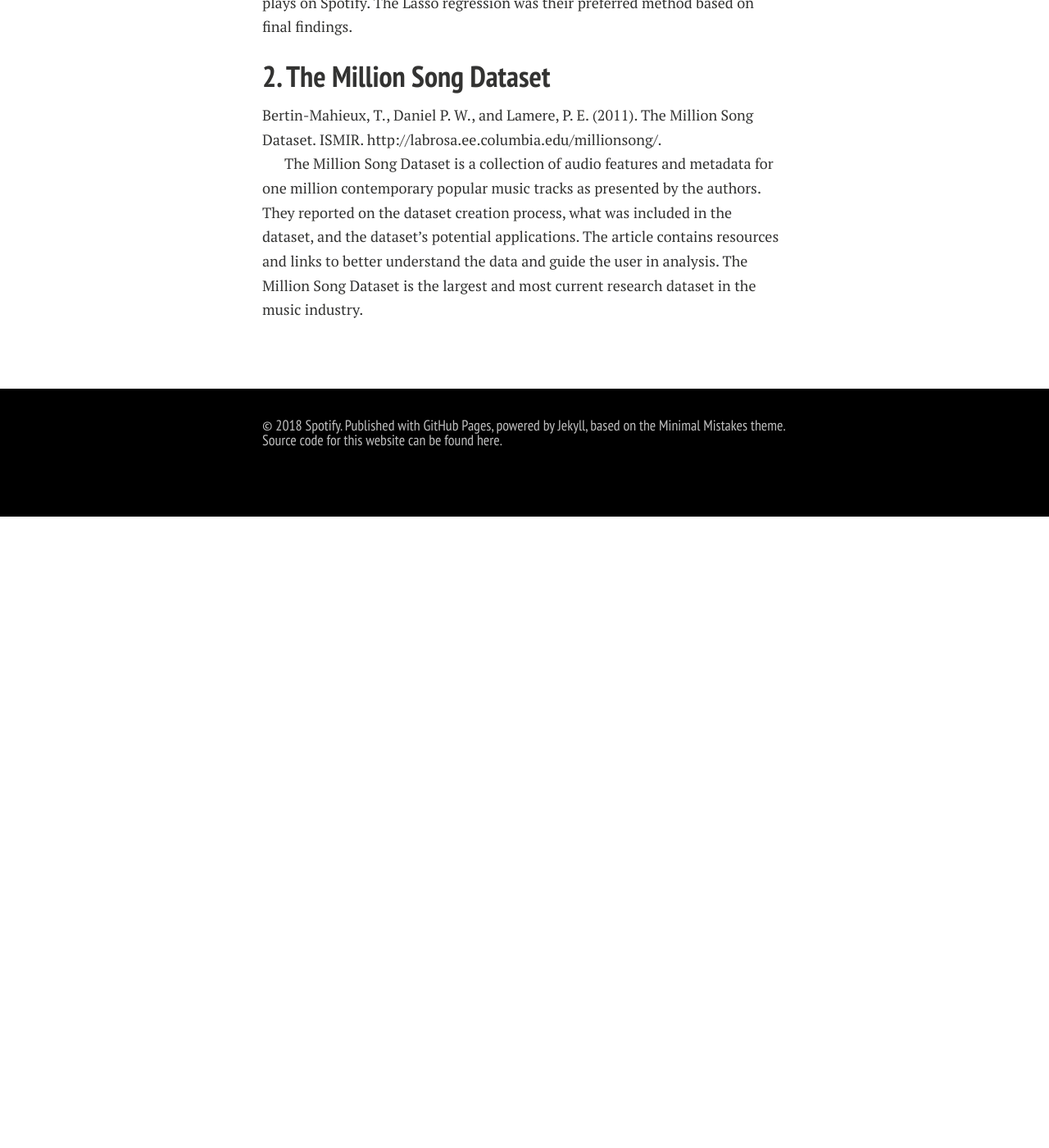
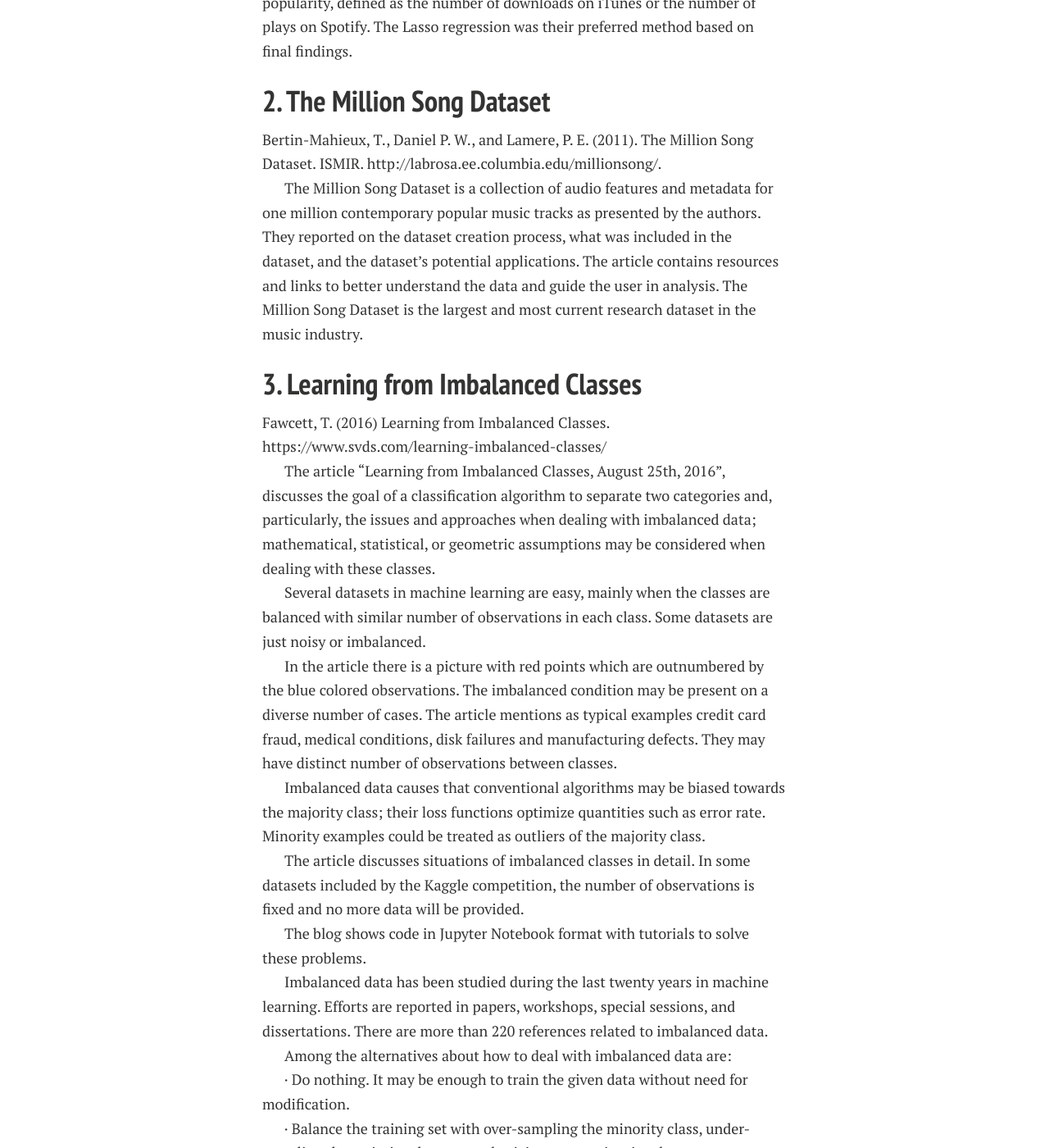
Before and after one commit to lyannaliu/lyannaliu.github.io, a Jekyll site: the page built from literature.md, in a window 1280 px wide and 1400 px high, scrolled down 1199 px. Shown: the whole window at 82% size. Built offline with Jekyll 4.4.1, drawn with Linux system fonts in a browser that asks for light colours; nearby versions of some CDN libraries; before the commit the page ends 1829 px from its top, so only the background shows below that; some of the changed text lies outside the part shown.

Commit message:
Update literature.md

```diff
--- a/literature.md
+++ b/literature.md
@@ -10,6 +10,7 @@ pubs:
 
 * [1. Predicting Song Popularity](#1)
 * [2. The Million Song Dataset](#2)
+* [3. Learning from Imbalanced Classes](#3)
 
 This project reviews the literature relevant to its main purpose of identifying key characteristics associated with the likeability of songs. Articles considered for the review were mainly related to the use of the Million Song Dataset and the use of Python for the analysis, as well as all classification and prediction algorithms discussed during the CSCI 109 course, in Summer 2018 at Harvard University.
 
@@ -30,3 +31,68 @@ As discussed in the conclusion, the authors also created their own metric of pop
 Bertin-Mahieux, T., Daniel P. W., and Lamere, P. E. (2011). The Million Song Dataset. ISMIR. http://labrosa.ee.columbia.edu/millionsong/.
 
 The Million Song Dataset is a collection of audio features and metadata for one million contemporary popular music tracks as presented by the authors. They reported on the dataset creation process, what was included in the dataset, and the dataset’s potential applications. The article contains resources and links to better understand the data and guide the user in analysis. The Million Song Dataset is the largest and most current research dataset in the music industry.
+
+<h2 id="3">3. Learning from Imbalanced Classes</h2>
+Fawcett, T. (2016) Learning from Imbalanced Classes. https://www.svds.com/learning-imbalanced-classes/
+
+The article “Learning from Imbalanced Classes, August 25th, 2016”, discusses the goal of a classification algorithm to separate two categories and, particularly, the issues and approaches when dealing with imbalanced data; mathematical, statistical, or geometric assumptions may be considered when dealing with these classes.
+
+Several datasets in machine learning are easy, mainly when the classes are balanced with similar number of observations in each class. Some datasets are just noisy or imbalanced.
+
+In the article there is a picture with red points which are outnumbered by the blue colored observations. The imbalanced condition may be present on a diverse number of cases.  The article mentions as typical examples credit card fraud, medical conditions, disk failures and manufacturing defects. They may have distinct number of observations between classes.
+
+Imbalanced data causes that conventional algorithms may be biased towards the majority class; their loss functions optimize quantities such as error rate. Minority examples could be treated as outliers of the majority class.
+
+The article discusses situations of imbalanced classes in detail. In some datasets included by the Kaggle competition, the number of observations is fixed and no more data will be provided.
+
+The blog shows code in Jupyter Notebook format with tutorials to solve these problems.
+
+Imbalanced data has been studied during the last twenty years in machine learning. Efforts are reported in papers, workshops, special sessions, and dissertations. There are more than 220 references related to imbalanced data.
+
+Among the alternatives about how to deal with imbalanced data are:
+
+·       Do nothing. It may be enough to train the given data without need for modification.
+
+·       Balance the training set with over-sampling the minority class, under-sampling the majority class or synthesizing a new minority class.
+
+·       Throw away minority examples and switch to an anomaly detection framework.
+
+·       Work with algorithms to adjust the class weight: adjust the decision threshold, modify an existing algorithm to be more sensitive to rare classes, or construct an entirely new algorithm to perform as desired on imbalanced data
+
+·       Digression: evaluate what can be done and what cannot.
+
+There are also some recommendations as follows:
+
+·       Don’t use accuracy to evaluate a classifier.
+
+·       Use probability estimates via proba or predict_proba and do not use hard labels.
+
+·       In probability estimates, do not use 0.50 decision threshold to separate classes; a different value may be identified.
+
+·       The article recommends the application of sklearn.cross_validation.StratifiedKFold to treat the natural given distributions and sklearn.calibration.CalibratedClassifierCV to avoid the use of probability estimates.
+
+·       The article shows how to treat dimensionality of the data and the use of Cohen’s Kappa as an evaluation statistic on how much agreement would be expected just by chance.
+
+·       Over-sampling and under-sampling techniques may be applied to force the data to be balanced. In this case, the variance in the classes must be understood. The machine learning community reports mixed results with over-sampling and under-sampling methods. The R package “unbalanced” implements methods to deal with imbalanced data.
+
+·       Use bagging to combine classifiers. This technique has not been implemented in Scikit-learn, with a file called blagging.py and BlaggingClassifier, which balances bootstrapped samples before aggregation.
+
+Neighbor-based approaches are explained:
+
+·       Over-sampling and under-sampling with randomly adjusted proportions. Other approaches examine the instance space carefully and decide what to do based on their neighborhoods.
+
+·       Tomek’s algorithm looks for pairs and removes the majority instance of the pair.
+
+·       The Chawla’s SMOTE (Synthetic Minority Oversampling TEchnique) system, to create more minority examples by interpolating between given observations.
+
+·       Adjusting class weights with machine learning tools to implement importance of classes.
+
+New algorithms efforts are included:
+
+In 2014 Goh and Rudin wrote “Box Drawings for Learning with Imbalanced Data” showing two algorithms for learning from data with skewed examples. The method implements penalties with a form of regularization. They introduced two algorithms, one of which (Exact Boxes) uses mixed-integer programming and the other (Fast Boxes) with a clustering method. Experimental results show that both algorithms perform very well among a large set of test datasets.
+
+Liu, Ting and Zhou developed a technique called Isolation Forests to identify anomalies in data using learning random forests with excellent results.
+
+Next, Bandaragoda, Ting, Albrecht, Liu and Wells applied Nearest Neighbor Ensembles to improve Isolation Forests approach.
+
+Finally, buy or create more data to construct examples of the rare class. This is an ongoing research in machine learning.
```
